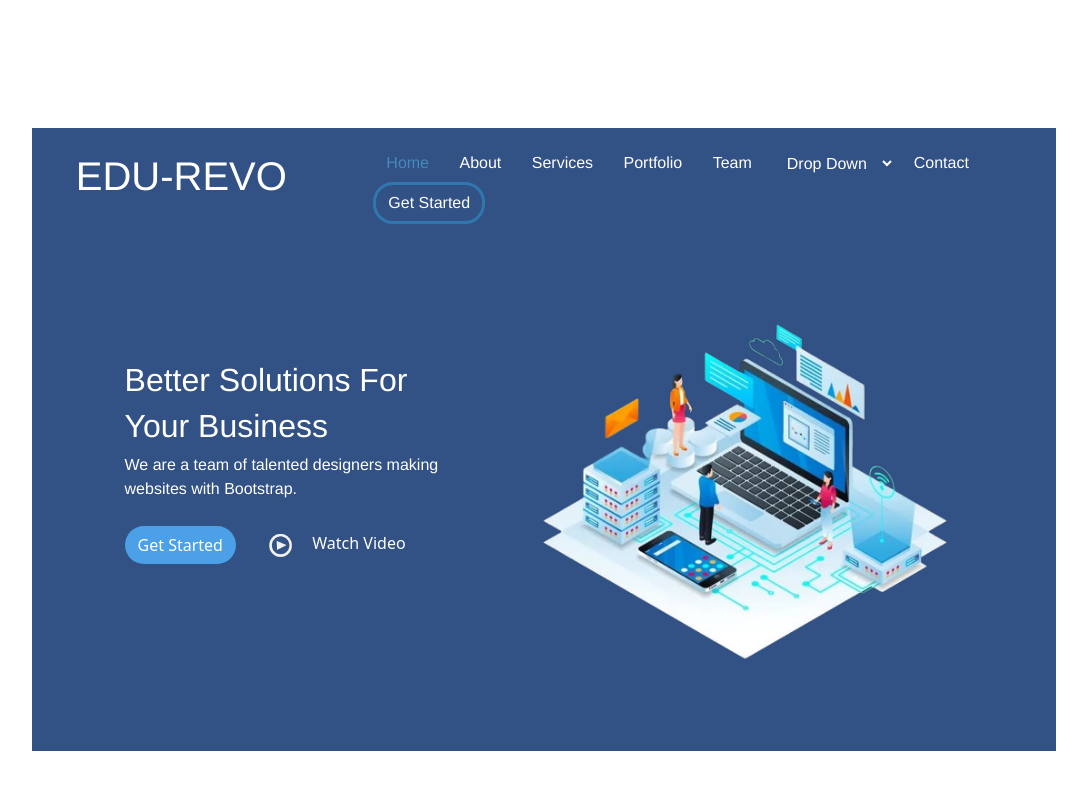
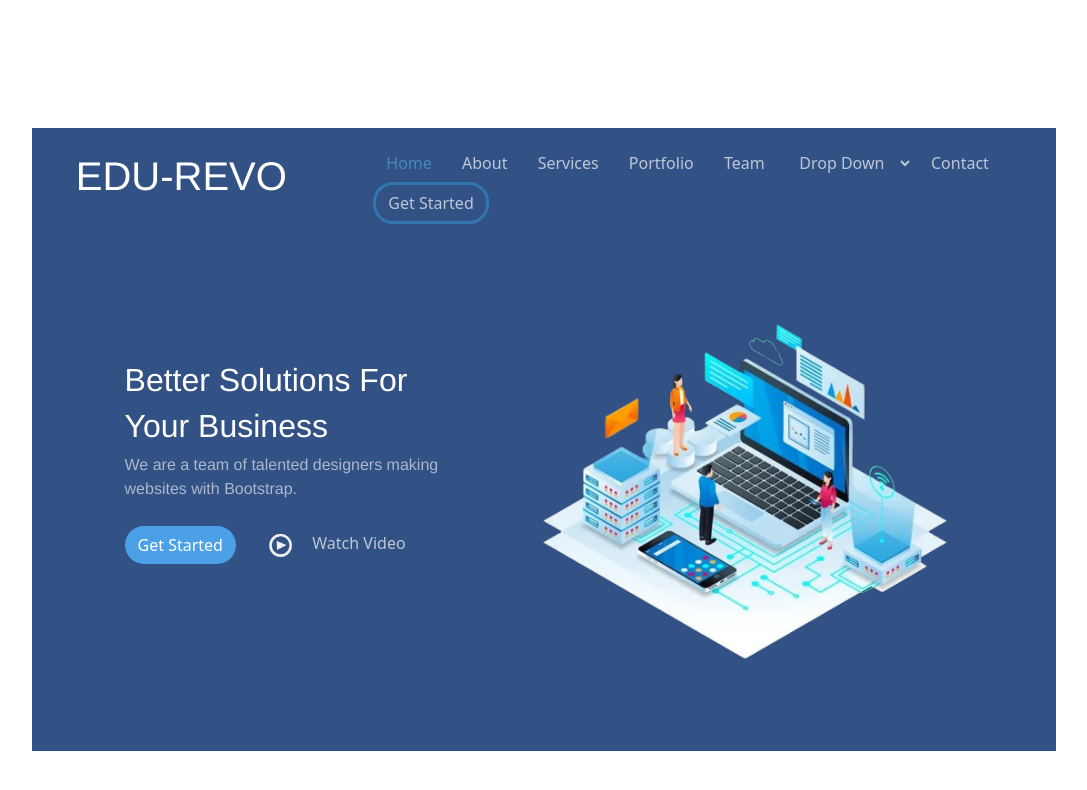
Before and after one commit to Abin248/edu, a plain HTML site: page index.html in a window 1280 px wide. Shown: the whole page, without its empty margins (96-1183 px from the left). Drawn offline with nearby package versions, Linux system fonts and the light colour scheme.

Commit message:
edurevo.css

```diff
--- a/edurevo.css
+++ b/edurevo.css
@@ -4,12 +4,17 @@
     margin: 10%;
 }
 
-h1, nav, a, select, option {
+h1{
     color: #ffffff;
     font-family:'Franklin Gothic Medium', 'Arial Narrow', Arial, sans-serif;
 }
-h2, p{
+h2{
     color: #ffffff;
+    font-family:'Franklin Gothic Medium', 'Arial Narrow', Arial, sans-serif;
+    margin-left: 20%;
+}
+p{
+    color: #ffffff97;
     font-family:'Franklin Gothic Medium', 'Arial Narrow', Arial, sans-serif;
     margin-left: 20%;
 }
@@ -20,7 +25,7 @@ button{
 
 
 .btn {
-    color: #ffffff;
+    color: #ffffffad;
 }
 
 .btn1 {
```
